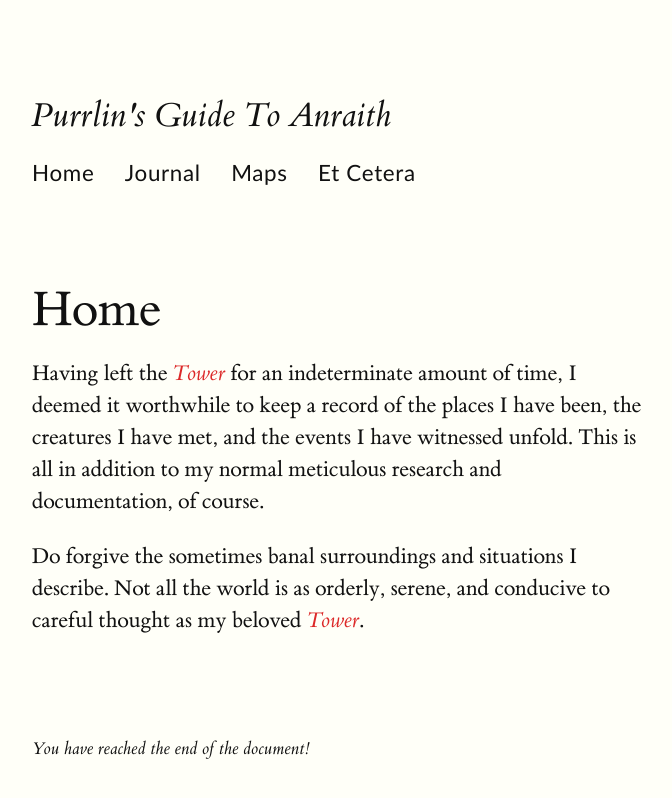
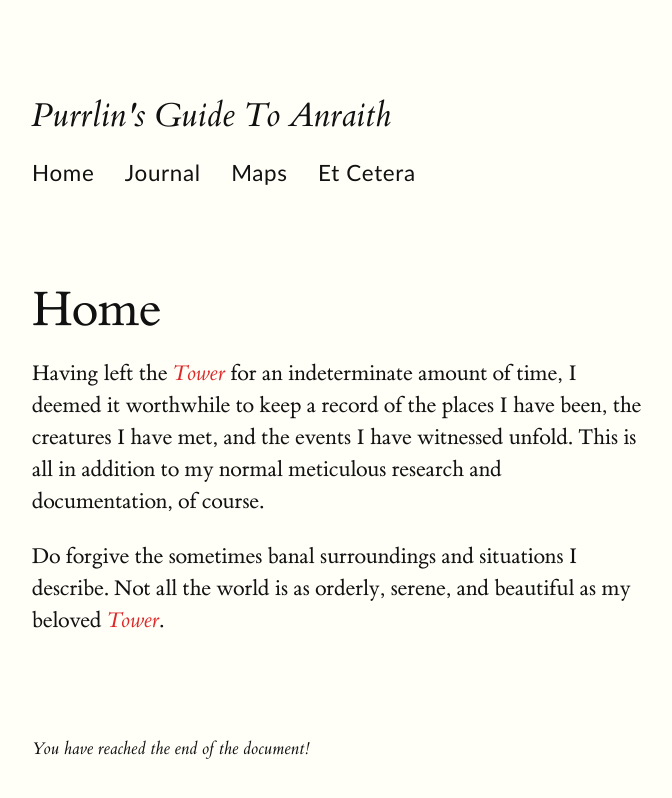
Before and after one commit to jhempy/purrlins-guide-to-anraith, a Jekyll site: the page built from index.html, in a window 1280 px wide. Shown: the top 798 px of the page, without its empty margins (128-800 px from the left). Built offline with Jekyll 4.4.1, drawn with Linux system fonts in a browser that asks for light colours.

Commit message:
Updates homepage content

```diff
--- a/index.html
+++ b/index.html
@@ -12,6 +12,6 @@ title: Home
 
 <p>
     Do forgive the sometimes banal surroundings and situations I describe. Not
-    all the world is as orderly, serene, and conducive to careful thought as
+    all the world is as orderly, serene, and beautiful as
     my beloved <span class="tower">Tower</span>.
 </p>
```
